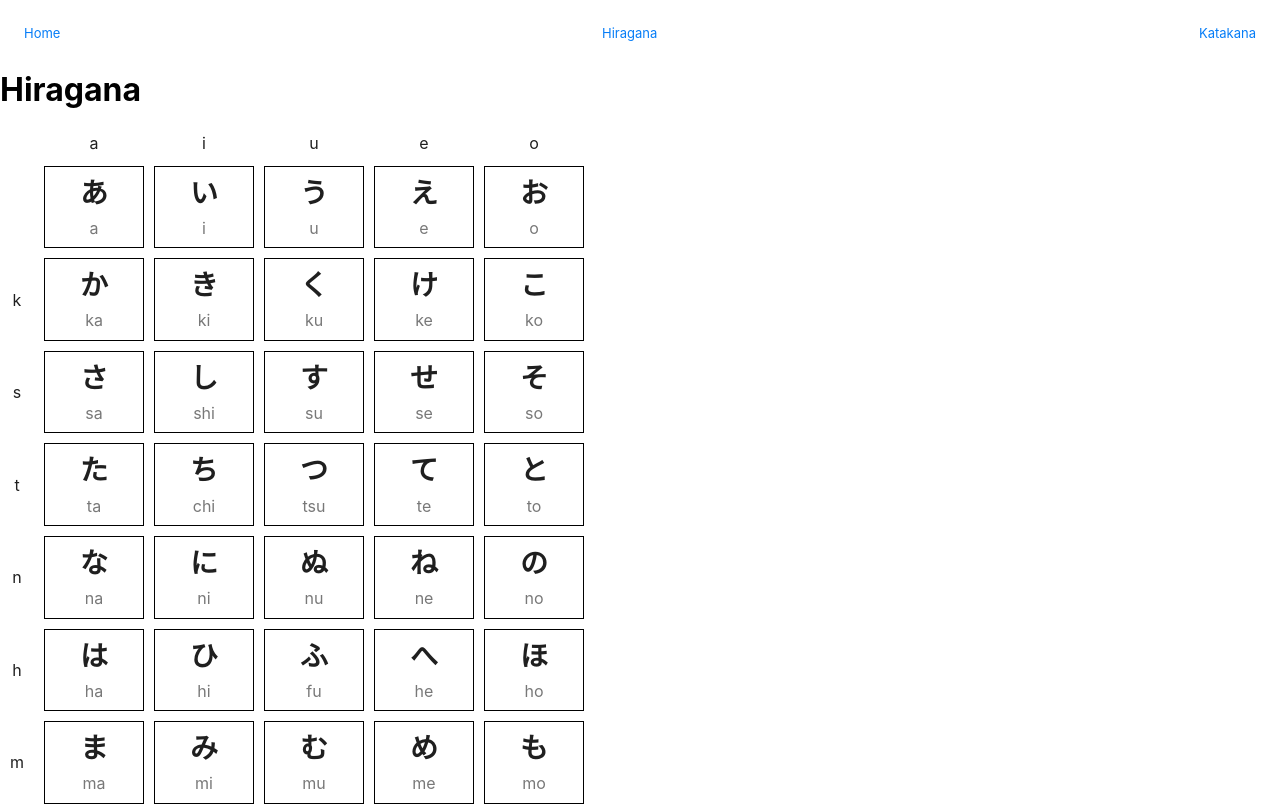
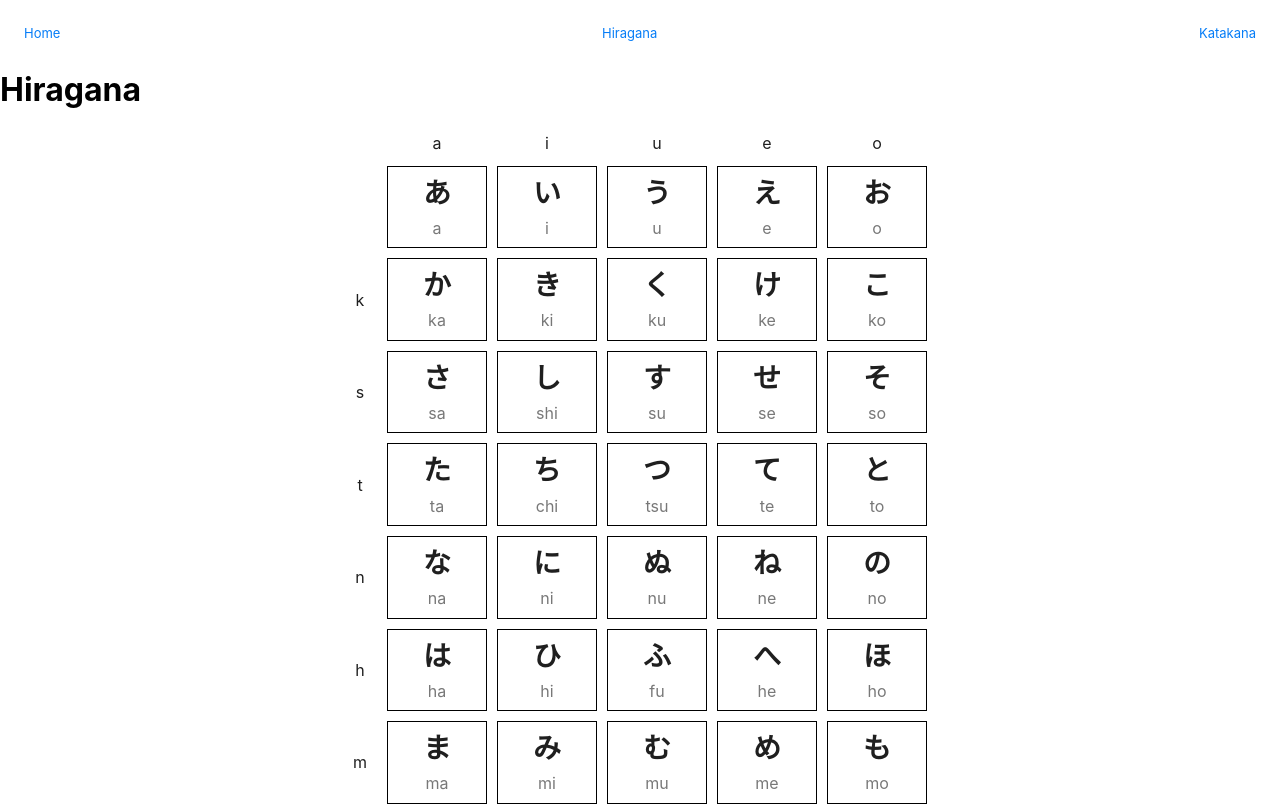
Before and after one commit to dshlass/the-kana, a Next.js app: page /hiragana in a window 1280 px wide. Shown: the top 806 px of the page. Built offline with nearby package versions, Linux system fonts and the light colour scheme.

Commit message:
added justify content.

```diff
--- a/styles/Library.scss
+++ b/styles/Library.scss
@@ -1,7 +1,6 @@
 .flex {
   display: flex;
-  // width: 90%;
-  // margin: 0 auto;
+  justify-content: center;
 }
 
 .library {
```
